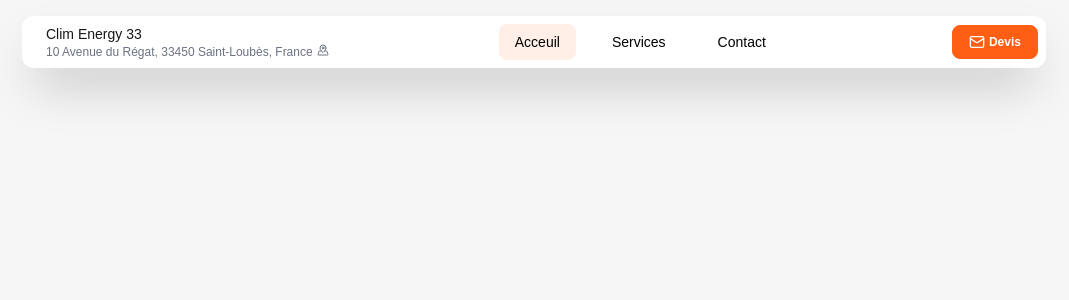
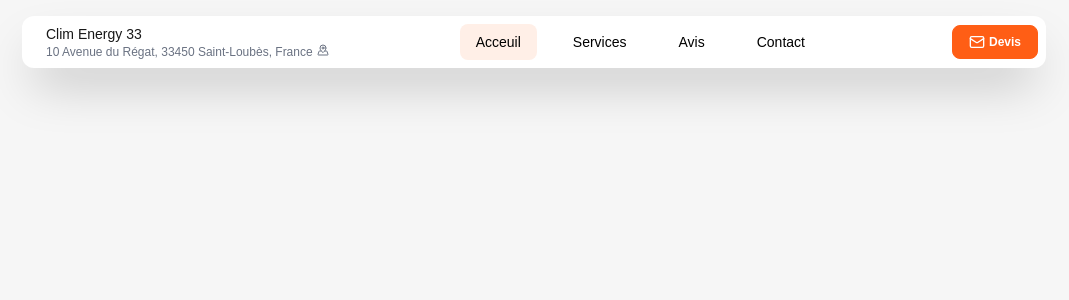
Before and after one commit to Matsuel/climenergy33, a Next.js app: page / in a window 1280 px wide. Shown: the top 300 px of the page, without its empty margins (106-1175 px from the left). Built offline with nearby package versions, Linux system fonts and the light colour scheme.

Commit message:
add link

```diff
--- a/src/constants/navbar.ts
+++ b/src/constants/navbar.ts
@@ -8,6 +8,10 @@ export const NAVBAR_LINKS = [
         href: "/services",
     },
     {
+        label: "Avis",
+        href: "/temoignages",
+    },
+    {
         label: "Contact",
         href: "/contact",
     }
```
